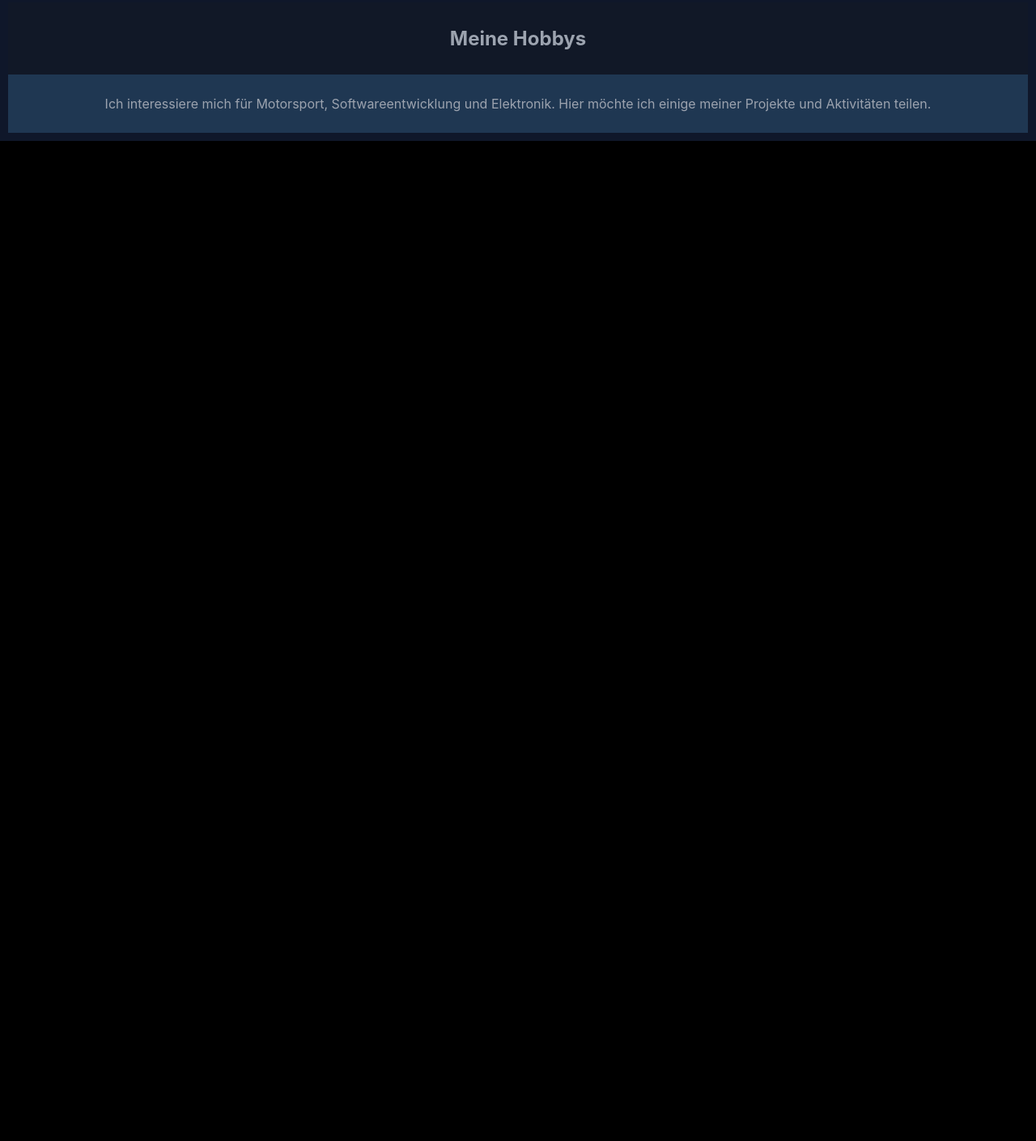
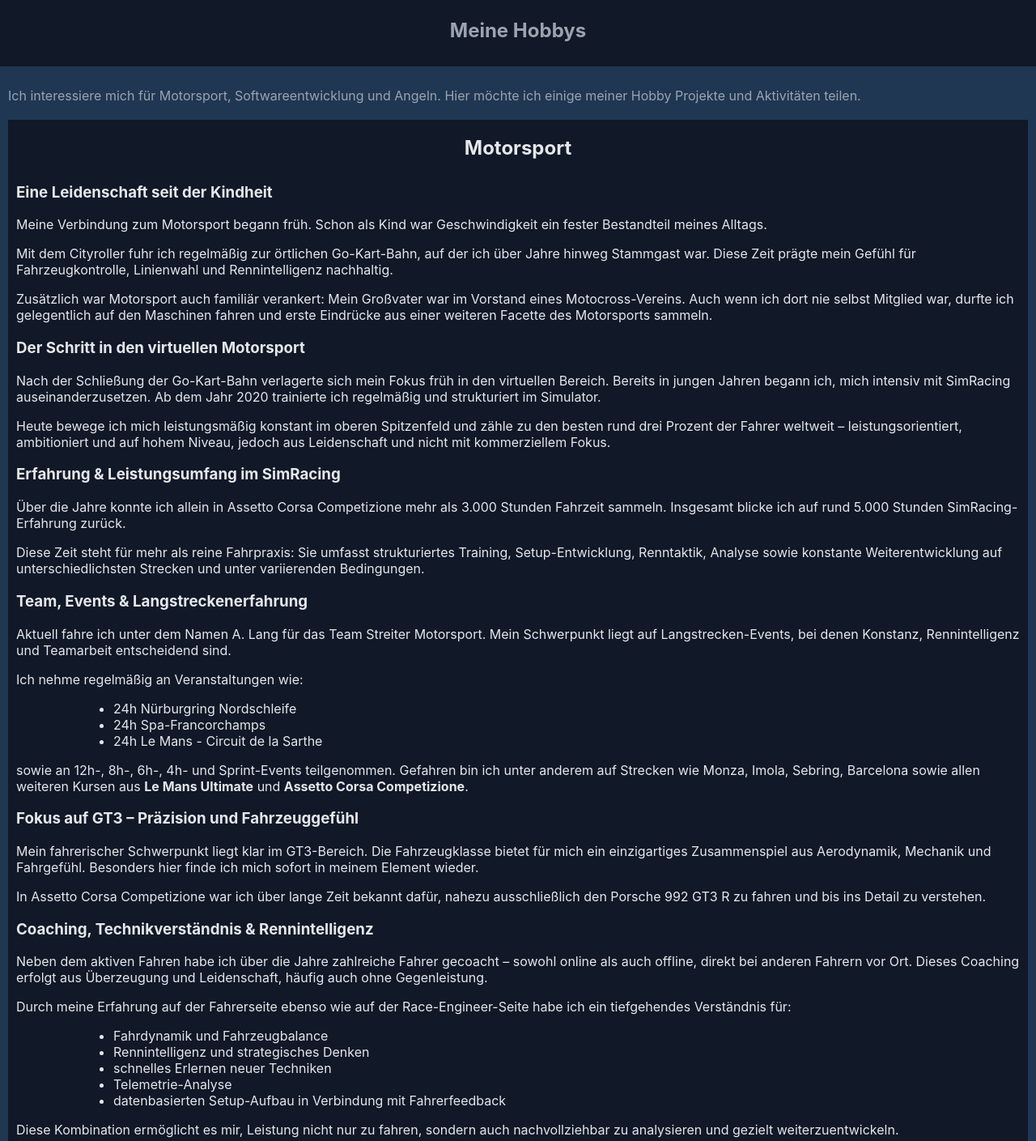
Before and after one commit to brachyboost-lang/MeineWebsite, a plain HTML site: page hobbys.html in a window 1280 px wide. Shown: the part 156-1565 px from the top of the page at 81% size. Before the commit the page ends 800 px from the top, so only its background shows below. Drawn offline with Linux system fonts and the light colour scheme.

Commit message:
ref link styling angepasst, hobbys.html content erstellt

```diff
--- a/hobbys.html
+++ b/hobbys.html
@@ -20,12 +20,48 @@
 				<a href="hobbys.html">Hobbys</a>
 			</nav>
 		</div>
-		<div class="centerdiv">
-			<div class="titlediv">
+			<div class="centerdiv titlediv">
 				<h2>Meine Hobbys</h2>
 			</div>
 			<div class="divstyle2">
-				<p>Ich interessiere mich für Motorsport, Softwareentwicklung und Elektronik. Hier möchte ich einige meiner Projekte und Aktivitäten teilen.</p>
+				<p>Ich interessiere mich für Motorsport, Softwareentwicklung und Angeln. Hier möchte ich einige meiner Hobby Projekte und Aktivitäten teilen.</p>
+
+				<div class="motorsport divstyle1" style="margin-top: 20px;">
+					<h2 class="centerdiv">Motorsport</h2>
+					<h3>Eine Leidenschaft seit der Kindheit</h3>
+					<p>Meine Verbindung zum Motorsport begann früh. Schon als Kind war Geschwindigkeit ein fester Bestandteil meines Alltags. </p>
+					<p>Mit dem Cityroller fuhr ich regelmäßig zur örtlichen Go-Kart-Bahn, auf der ich über Jahre hinweg Stammgast war. Diese Zeit prägte mein Gefühl für Fahrzeugkontrolle, Linienwahl und Rennintelligenz nachhaltig.</p>
+					<p>Zusätzlich war Motorsport auch familiär verankert: Mein Großvater war im Vorstand eines Motocross-Vereins. Auch wenn ich dort nie selbst Mitglied war, durfte ich gelegentlich auf den Maschinen fahren und erste Eindrücke aus einer weiteren Facette des Motorsports sammeln.</p>
+					<h3>Der Schritt in den virtuellen Motorsport</h3>
+					<p>Nach der Schließung der Go-Kart-Bahn verlagerte sich mein Fokus früh in den virtuellen Bereich. Bereits in jungen Jahren begann ich, mich intensiv mit SimRacing auseinanderzusetzen. Ab dem Jahr 2020 trainierte ich regelmäßig und strukturiert im Simulator.</p>
+					<p>Heute bewege ich mich leistungsmäßig konstant im oberen Spitzenfeld und zähle zu den besten rund drei Prozent der Fahrer weltweit – leistungsorientiert, ambitioniert und auf hohem Niveau, jedoch aus Leidenschaft und nicht mit kommerziellem Fokus.</p>
+					<h3>Erfahrung & Leistungsumfang im SimRacing</h3>
+					<p>Über die Jahre konnte ich allein in Assetto Corsa Competizione mehr als 3.000 Stunden Fahrzeit sammeln. Insgesamt blicke ich auf rund 5.000 Stunden SimRacing-Erfahrung zurück.</p>
+					<p>Diese Zeit steht für mehr als reine Fahrpraxis: Sie umfasst strukturiertes Training, Setup-Entwicklung, Renntaktik, Analyse sowie konstante Weiterentwicklung auf unterschiedlichsten Strecken und unter variierenden Bedingungen.</p>
+					<h3>Team, Events & Langstreckenerfahrung</h3>
+					<p>Aktuell fahre ich unter dem Namen A. Lang für das Team Streiter Motorsport. Mein Schwerpunkt liegt auf Langstrecken-Events, bei denen Konstanz, Rennintelligenz und Teamarbeit entscheidend sind.</p>
+					<p>Ich nehme regelmäßig an Veranstaltungen wie:</p>
+					<ul style="margin-left: 5em;">
+						<li>24h Nürburgring Nordschleife</li>
+						<li>24h Spa-Francorchamps</li>
+						<li>24h Le Mans - Circuit de la Sarthe</li>
+					</ul>
+					<p>sowie an 12h-, 8h-, 6h-, 4h- und Sprint-Events teilgenommen. Gefahren bin ich unter anderem auf Strecken wie Monza, Imola, Sebring, Barcelona sowie allen weiteren Kursen aus <b>Le Mans Ultimate</b> und <b>Assetto Corsa Competizione</b>.</p>
+					<h3>Fokus auf GT3 – Präzision und Fahrzeuggefühl</h3>
+					<p>Mein fahrerischer Schwerpunkt liegt klar im GT3-Bereich. Die Fahrzeugklasse bietet für mich ein einzigartiges Zusammenspiel aus Aerodynamik, Mechanik und Fahrgefühl. Besonders hier finde ich mich sofort in meinem Element wieder.</p>
+					<p>In Assetto Corsa Competizione war ich über lange Zeit bekannt dafür, nahezu ausschließlich den Porsche 992 GT3 R zu fahren und bis ins Detail zu verstehen.</p>
+					<h3>Coaching, Technikverständnis & Rennintelligenz</h3>
+					<p>Neben dem aktiven Fahren habe ich über die Jahre zahlreiche Fahrer gecoacht – sowohl online als auch offline, direkt bei anderen Fahrern vor Ort. Dieses Coaching erfolgt aus Überzeugung und Leidenschaft, häufig auch ohne Gegenleistung.</p>
+					<p>Durch meine Erfahrung auf der Fahrerseite ebenso wie auf der Race-Engineer-Seite habe ich ein tiefgehendes Verständnis für:</p>
+					<ul style="margin-left: 5em;">
+						<li>Fahrdynamik und Fahrzeugbalance</li>
+						<li>Rennintelligenz und strategisches Denken</li>
+						<li>schnelles Erlernen neuer Techniken</li>
+						<li>Telemetrie-Analyse</li>
+						<li>datenbasierten Setup-Aufbau in Verbindung mit Fahrerfeedback</li>
+					</ul>
+					<p>Diese Kombination ermöglicht es mir, Leistung nicht nur zu fahren, sondern auch nachvollziehbar zu analysieren und gezielt weiterzuentwickeln.</p>
+
 			</div>
 		</div>
 	</div>
```
Also changed, not shown: index.html (+3 -3 lines).
